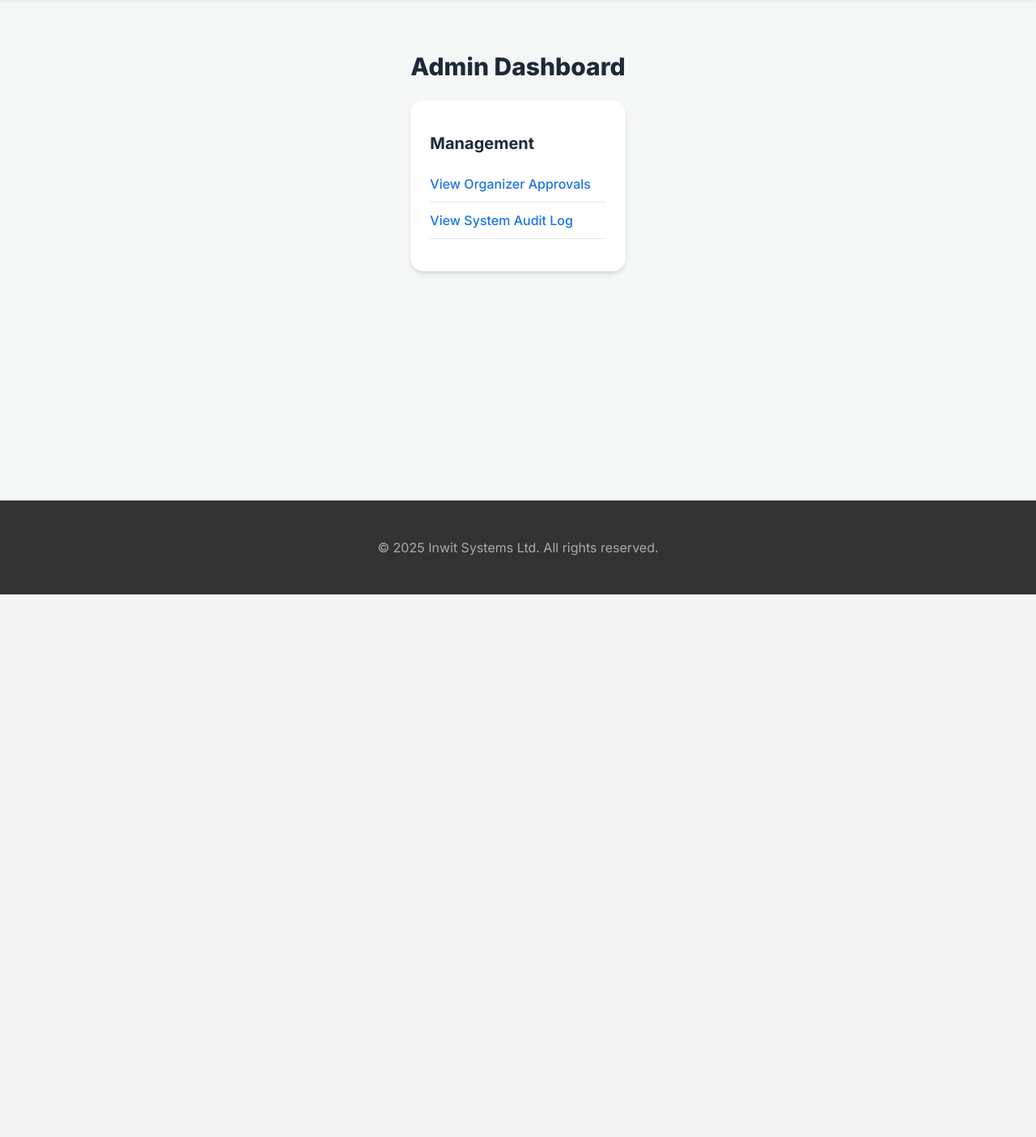
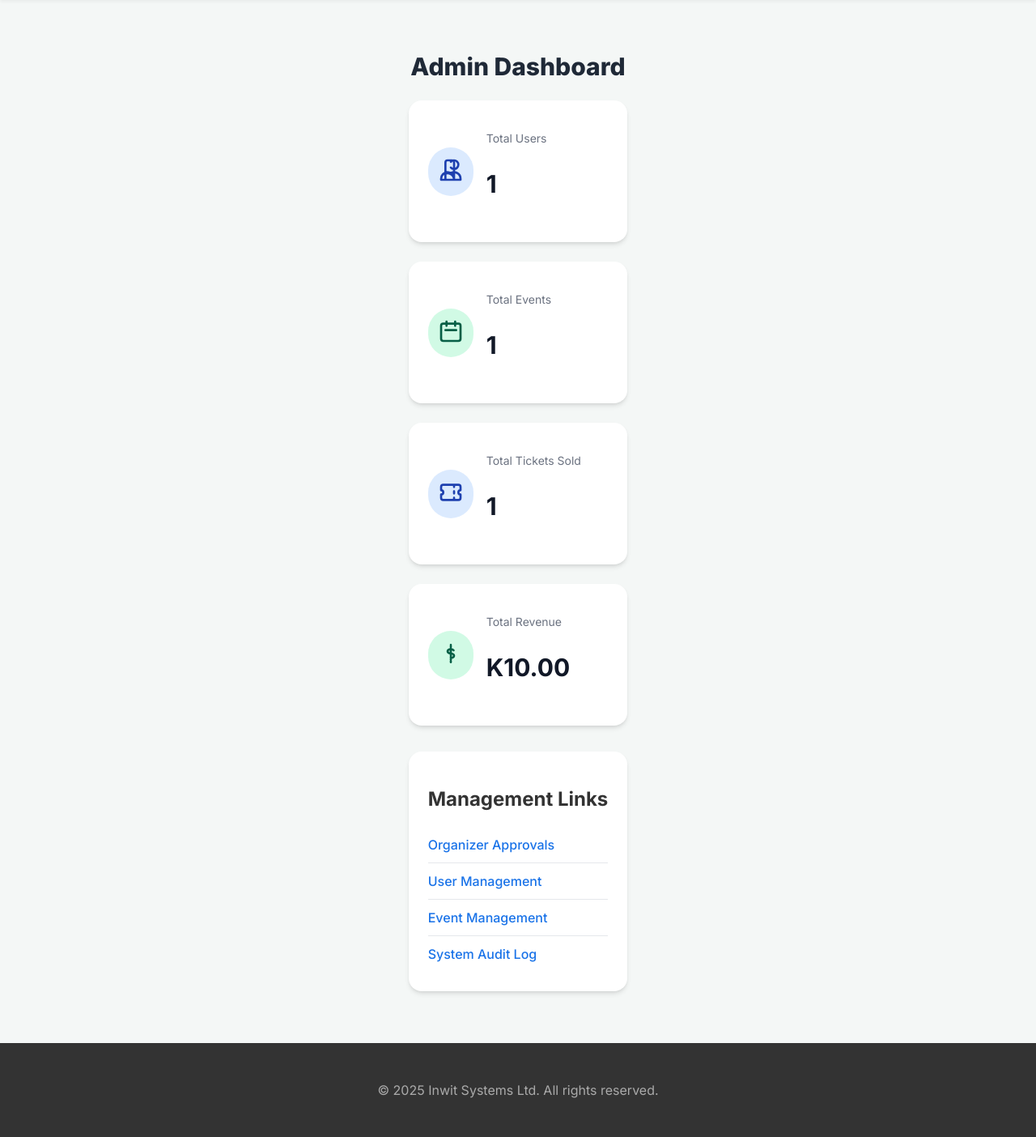
Before and after one commit to Plightin/inwit-tix-app, a Flask app: page /admin in a window 1280 px wide. Shown: the part 66-1470 px from the top of the page at 81% size. Before the commit the page ends 800 px from the top, so only its background shows below. Run offline with Flask 3, Linux system fonts and the light colour scheme; a user stored in the database is signed in; tables that the repository leaves empty hold one stand-in row (values such as "Sample post").

Commit message:
Update admin_dashboard.html

```diff
--- a/templates/admin_dashboard.html
+++ b/templates/admin_dashboard.html
@@ -4,16 +4,53 @@
 {% block content %}
 <div class="main-container">
     <h1 class="form-title">Admin Dashboard</h1>
+
+    <div class="admin-grid">
+        <div class="dashboard-card">
+            <div class="dashboard-card-icon-container blue-icon">
+                <svg xmlns="http://www.w3.org/2000/svg" class="dashboard-card-icon" fill="none" viewBox="0 0 24 24" stroke="currentColor"><path stroke-linecap="round" stroke-linejoin="round" stroke-width="2" d="M12 4.354a4 4 0 110 5.292M15 21H3v-1a6 6 0 0112 0v1zm0 0h6v-1a6 6 0 00-9-5.197M15 21a6 6 0 00-9-5.197M15 21V5a2 2 0 00-2-2H9a2 2 0 00-2 2v16" /></svg>
+            </div>
+            <div>
+                <p class="stat-label">Total Users</p>
+                <p class="stat-value">{{ total_users }}</p>
+            </div>
+        </div>
+        <div class="dashboard-card">
+            <div class="dashboard-card-icon-container green-icon">
+                <svg xmlns="http://www.w3.org/2000/svg" class="dashboard-card-icon" fill="none" viewBox="0 0 24 24" stroke="currentColor"><path stroke-linecap="round" stroke-linejoin="round" stroke-width="2" d="M8 7V3m8 4V3m-9 8h10M5 21h14a2 2 0 002-2V7a2 2 0 00-2-2H5a2 2 0 00-2 2v12a2 2 0 002 2z" /></svg>
+            </div>
+            <div>
+                <p class="stat-label">Total Events</p>
+                <p class="stat-value">{{ total_events }}</p>
+            </div>
+        </div>
+        <div class="dashboard-card">
+            <div class="dashboard-card-icon-container blue-icon">
+                <svg xmlns="http://www.w3.org/2000/svg" class="dashboard-card-icon" fill="none" viewBox="0 0 24 24" stroke="currentColor"><path stroke-linecap="round" stroke-linejoin="round" stroke-width="2" d="M15 5v2m0 4v2m0 4v2M5 5a2 2 0 00-2 2v3a2 2 0 110 4v3a2 2 0 002 2h14a2 2 0 002-2v-3a2 2 0 110-4V7a2 2 0 00-2-2H5z" /></svg>
+            </div>
+            <div>
+                <p class="stat-label">Total Tickets Sold</p>
+                <p class="stat-value">{{ total_tickets_sold }}</p>
+            </div>
+        </div>
+        <div class="dashboard-card">
+            <div class="dashboard-card-icon-container green-icon">
+                <svg xmlns="http://www.w3.org/2000/svg" class="dashboard-card-icon" fill="none" viewBox="0 0 24 24" stroke="currentColor"><path stroke-linecap="round" stroke-linejoin="round" stroke-width="2" d="M12 8c-1.657 0-3 .895-3 2s1.343 2 3 2 3 .895 3 2-1.343 2-3 2m0-8c1.11 0 2.08.402 2.599 1M12 8V7m0 1v.01M12 6v-1m0-1V4m0 2.01V5M12 20v-1m0-1v-1m0-1v-1m0-1v-1m0-1V9" /></svg>
+            </div>
+            <div>
+                <p class="stat-label">Total Revenue</p>
+                <p class="stat-value">K{{ "%.2f"|format(total_revenue) }}</p>
+            </div>
+        </div>
+    </div>
+
     <div class="table-container">
-        <h2 style="font-size: 1.25rem; font-weight: 700; color: #1f2937; margin-bottom: 1rem;">Management</h2>
-        <ul style="list-style: none; padding: 0;">
-            <li style="padding: 0.75rem 0; border-bottom: 1px solid #e5e7eb;">
-                <a href="{{ url_for('admin_approvals') }}" style="color: #1a73e8; text-decoration: none; font-weight: 500;">View Organizer Approvals</a>
-            </li>
-            <!-- UPDATED: Link to the new audit log page -->
-            <li style="padding: 0.75rem 0; border-bottom: 1px solid #e5e7eb;">
-                <a href="{{ url_for('admin_audit_log') }}" style="color: #1a73e8; text-decoration: none; font-weight: 500;">View System Audit Log</a>
-            </li>
+        <h2 class="table-title">Management Links</h2>
+        <ul class="admin-links">
+            <li><a href="{{ url_for('admin_approvals') }}">Organizer Approvals</a></li>
+            <li><a href="{{ url_for('admin_users') }}">User Management</a></li>
+            <li><a href="{{ url_for('admin_events') }}">Event Management</a></li>
+            <li><a href="{{ url_for('admin_audit_log') }}">System Audit Log</a></li>
         </ul>
     </div>
 </div>
```
